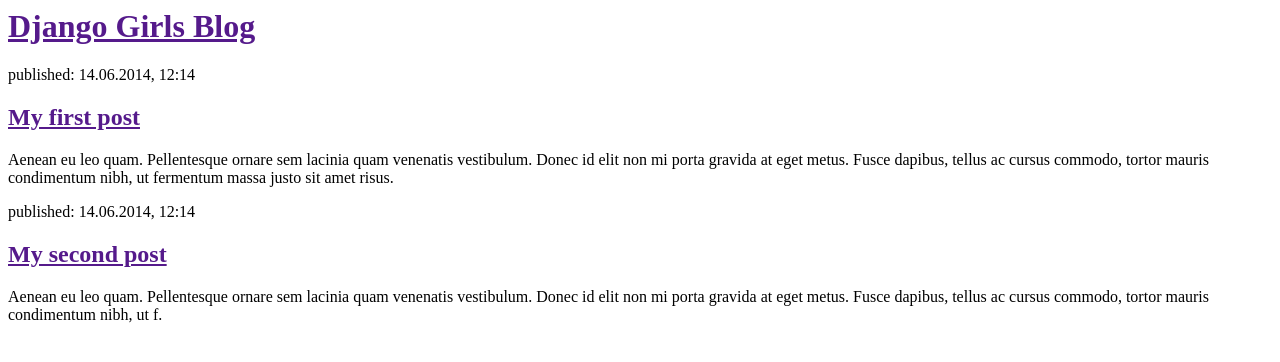
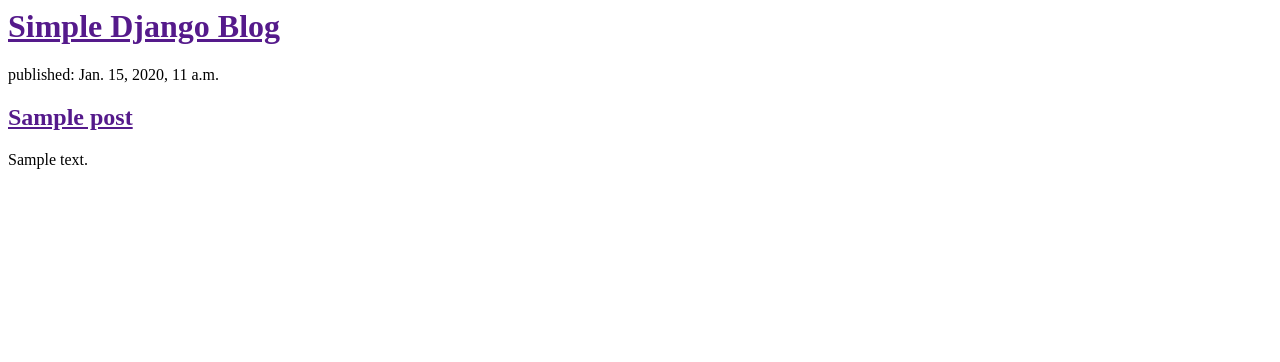
Before and after one commit to aanaedu/simple-blog, a Django app: template post/templates/post/post_list.html in a window 1280 px wide. Shown: the top 362 px of the page. Run offline with Django 3.2, Linux system fonts and the light colour scheme; the template is opened without the code that fills it: values that come from a table or form of the project are taken from there, others are empty; tables that the repository leaves empty hold one stand-in row (values such as "Sample post").

Commit message:
Modify templates to display posts

```diff
--- a/post/templates/post/post_list.html
+++ b/post/templates/post/post_list.html
@@ -1,22 +1,17 @@
 <html>
     <head>
-        <title>Django Girls blog</title>
+        <title>Simple Django blog - Awesome Django Girls </title>
     </head>
     <body>
         <div>
-            <h1><a href="">Django Girls Blog</a></h1>
+            <h1><a href="">Simple Django Blog</a></h1>
         </div>
-
+	{% for post in posts %}
         <div>
-            <p>published: 14.06.2014, 12:14</p>
-            <h2><a href="">My first post</a></h2>
-            <p>Aenean eu leo quam. Pellentesque ornare sem lacinia quam venenatis vestibulum. Donec id elit non mi porta gravida at eget metus. Fusce dapibus, tellus ac cursus commodo, tortor mauris condimentum nibh, ut fermentum massa justo sit amet risus.</p>
+            <p>published: {{post.published_at}}</p>
+            <h2><a href="">{{post.title}}</a></h2>
+            <p>{{post.text|linebreaks}}</p>
         </div>
-
-        <div>
-            <p>published: 14.06.2014, 12:14</p>
-            <h2><a href="">My second post</a></h2>
-            <p>Aenean eu leo quam. Pellentesque ornare sem lacinia quam venenatis vestibulum. Donec id elit non mi porta gravida at eget metus. Fusce dapibus, tellus ac cursus commodo, tortor mauris condimentum nibh, ut f.</p>
-        </div>
+	{% endfor %}
     </body>
 </html>
--- a/post/views.py
+++ b/post/views.py
@@ -1,4 +1,7 @@
 from django.shortcuts import render
+from django.utils import timezone
+from .models import Post
 
 def post_list(request):
-	return render(request, 'post/post_list.html', {})
+	posts = Post.objects.filter(published_at__lte=timezone.now()).order_by('published_at')
+	return render(request, 'post/post_list.html', {'posts': posts})
```
